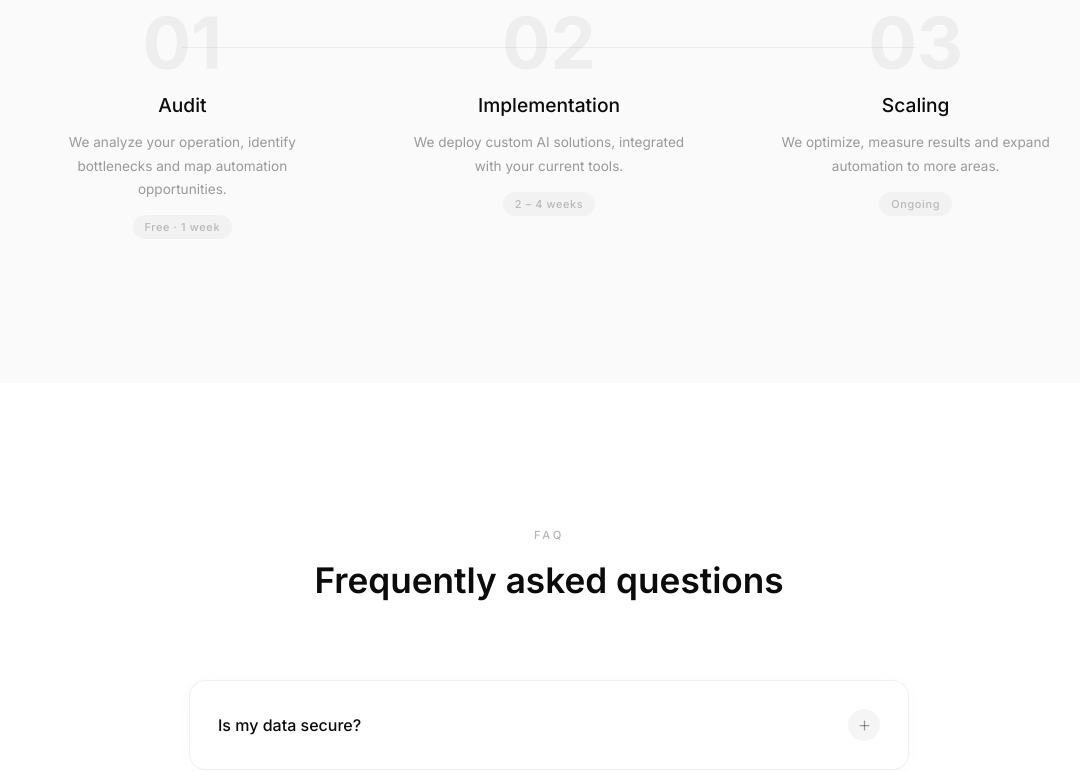
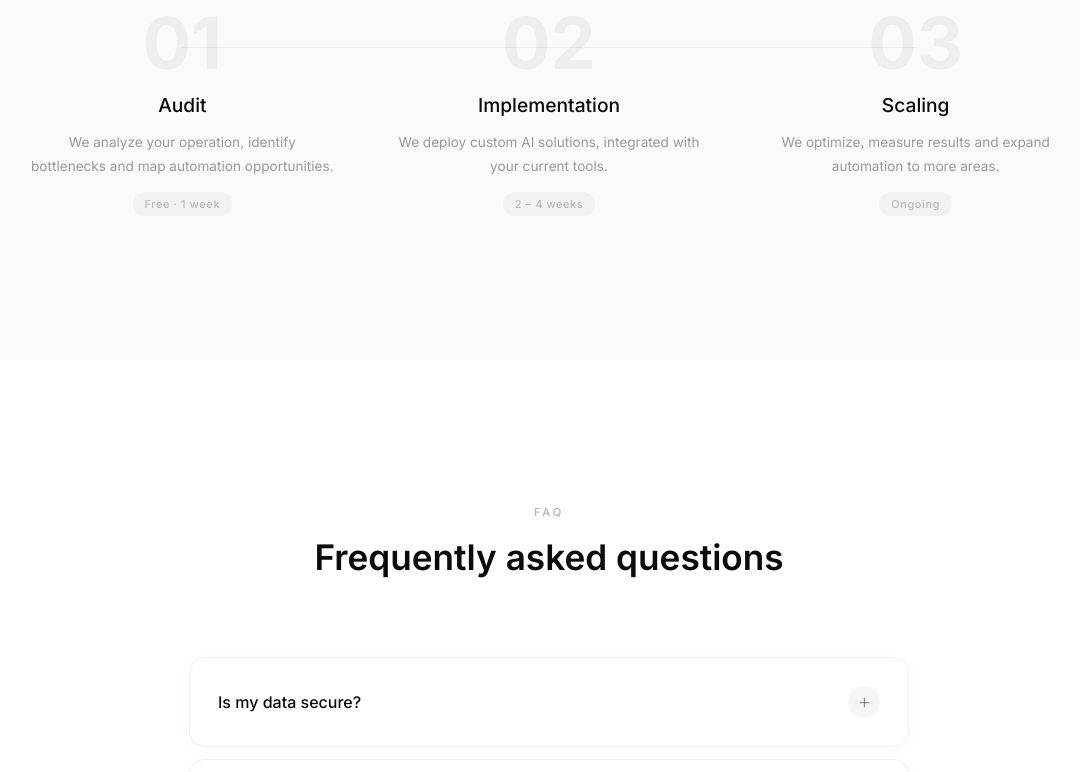
Before and after one commit to TheAiBusiness/LeadMagnet, a React (Vite) app: page / in a window 1280 px wide. Shown: the part 1840-2612 px from the top of the page, without its empty margins (91-1171 px from the left). Built offline with nearby package versions, Linux system fonts and the light colour scheme.

Commit message:
Refactor multiple components to enhance styling and improve layout consistency. Updated class names for better text handling and adjusted spacing in the Hero and Footer components for improved responsiveness.

```diff
--- a/src/app/components/Benefits.tsx
+++ b/src/app/components/Benefits.tsx
@@ -115,7 +115,7 @@ export function Benefits() {
                   {b.title}
                 </h3>
                 <p
-                  className="text-[#0B0B0B]/40"
+                  className="text-[#0B0B0B]/40 break-words"
                   style={{ fontSize: "0.85rem", fontWeight: 400, lineHeight: 1.65 }}
                 >
                   {b.desc}
--- a/src/app/components/Calculator.tsx
+++ b/src/app/components/Calculator.tsx
@@ -837,7 +837,7 @@ export function Calculator({ id }: CalculatorProps) {
                   {t("calc.q2Line1")}<br />{t("calc.q2Line2")}
                 </motion.h2>
                 <div className="flex flex-wrap gap-2.5">
-                  {TEAMS.map((t, i) => <Pill key={t.label} active={teamSize === t.label} onClick={() => { setTeamSize(t.label); autoAdvance(); }} big delay={0.2 + i * 0.04} groupId="team">{t.label}</Pill>)}
+                  {TEAMS.map((team, i) => <Pill key={team.label} active={teamSize === team.label} onClick={() => { setTeamSize(team.label); autoAdvance(); }} big delay={0.2 + i * 0.04} groupId="team">{team.label}</Pill>)}
                 </div>
               </motion.div>
             )}
--- a/src/app/components/FAQ.tsx
+++ b/src/app/components/FAQ.tsx
@@ -73,7 +73,7 @@ export function FAQ() {
                     className="w-full flex items-center justify-between p-6 md:p-7 cursor-pointer"
                   >
                     <span
-                      className="text-left text-[#0B0B0B]"
+                      className="text-left text-[#0B0B0B] break-words pr-2"
                       style={{ fontSize: "1rem", fontWeight: 500 }}
                     >
                       {faq.q}
--- a/src/app/components/Footer.tsx
+++ b/src/app/components/Footer.tsx
@@ -52,7 +52,7 @@ export function Footer() {
         initial={{ opacity: 0 }}
         animate={inView ? { opacity: 1 } : { opacity: 0 }}
         transition={{ duration: 0.8, delay: 0.3 }}
-        className="max-w-[1200px] mx-auto flex flex-col md:flex-row items-center justify-between gap-4"
+        className="max-w-[1200px] mx-auto flex flex-col md:flex-row items-center justify-between gap-6"
       >
         <span
           className="text-[#0B0B0B] tracking-tight"
@@ -61,7 +61,7 @@ export function Footer() {
           <img src={logoImg} alt={t("header.logoAlt")} className="h-10" />
         </span>
         <p
-          className="text-[#0B0B0B]/25"
+          className="text-[#0B0B0B]/25 text-center md:text-left"
           style={{ fontSize: "0.78rem", fontWeight: 400 }}
         >
           {t("footer.copyright")}
--- a/src/app/components/Hero.tsx
+++ b/src/app/components/Hero.tsx
@@ -206,12 +206,12 @@ export function Hero({ onProcessClick }: HeroProps) {
           initial={{ opacity: 0, scale: 1.1 }}
           animate={{ opacity: 1, scale: 1 }}
           transition={{ duration: 0.8, delay: 2.2, ease: [0.16, 1, 0.3, 1] }}
-          className="mt-16 flex items-center justify-center gap-6"
+          className="mt-16 flex flex-wrap items-center justify-center gap-4 md:gap-6"
         >
           {[t("hero.stat1"), t("hero.stat2"), t("hero.stat3"), t("hero.stat4")].map(
             (stat, i) => (
               <motion.span
-                key={stat}
+                key={`${stat}-${i}`}
                 initial={{ opacity: 0, filter: "blur(8px)", scale: 1.2 }}
                 animate={{ opacity: 1, filter: "blur(0px)", scale: 1 }}
                 transition={{
--- a/src/app/components/Process.tsx
+++ b/src/app/components/Process.tsx
@@ -102,7 +102,7 @@ export function Process({ id }: ProcessProps) {
                 {s.title}
               </h3>
               <p
-                className="text-[#0B0B0B]/40 max-w-[300px] mx-auto mb-3"
+                className="text-[#0B0B0B]/40 max-w-[320px] mx-auto mb-3"
                 style={{ fontSize: "0.85rem", fontWeight: 400, lineHeight: 1.7 }}
               >
                 {s.desc}
```
